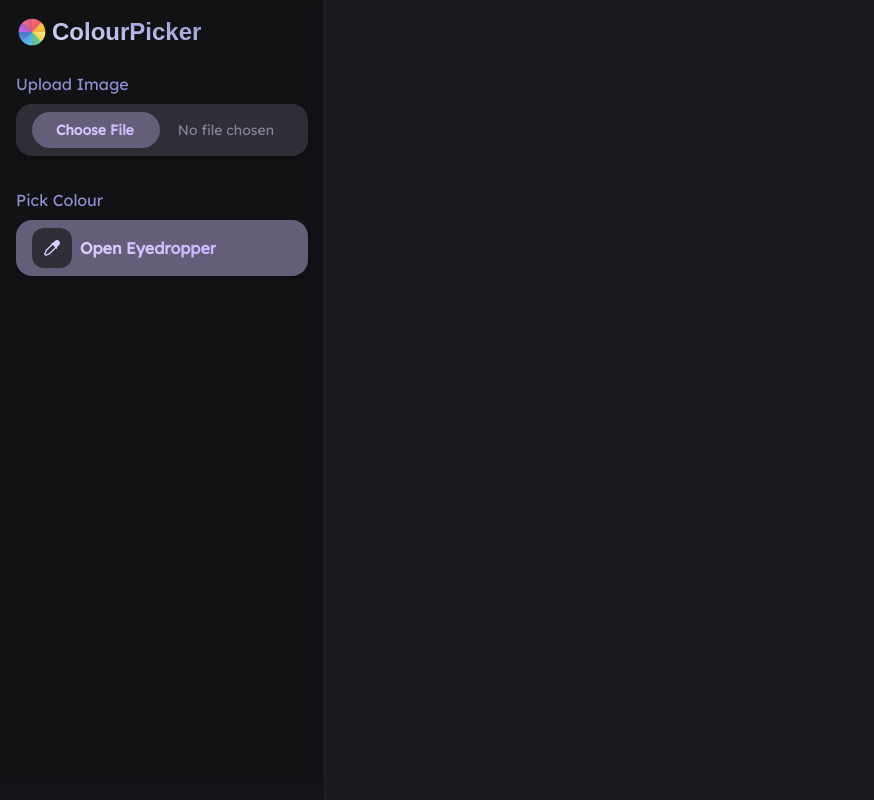
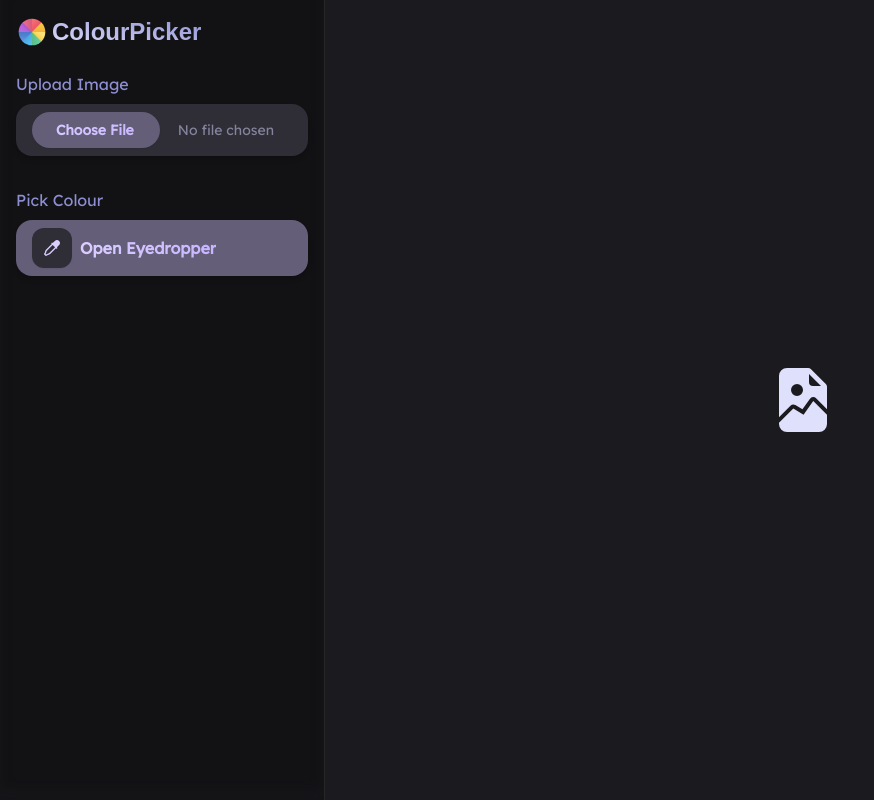
Before and after one commit to yousefelassal/image-color-picker, a React (Vite) app: page / in a window 1280 px wide. Shown: the whole page, without its empty margins (0-874 px from the left). Built offline with nearby package versions, Linux system fonts and the light colour scheme; a web font is replaced by a local one.

Commit message:
handle image upload

```diff
--- a/src/App.jsx
+++ b/src/App.jsx
@@ -4,7 +4,17 @@
 
 const App = () => {
   const [color, setColor] = useState("#DFE0FB");
-  const [imgae, setImage] = useState(null);
+  const [image, setImage] = useState(null);
+
+  const openEyedropper = async () => {
+    let eyeDropper = new EyeDropper();
+    const { sRGBHex } = await eyeDropper.open();
+    setColor(sRGBHex);
+  };
+
+  const handleFile = (e) => {
+    setImage(URL.createObjectURL(e.target.files[0]));
+  };
 
   return (
     <div className="container">
@@ -13,11 +23,33 @@
           <img src="/favicon.svg" alt="logo" width="32px"/>
           <h1 className="text-2xl font-bold bg-clip-text text-transparent hover:cursor-default bg-gradient-to-tr from-[#DFE0FB] to-[#8D8FD2]">ColourPicker</h1>
         </div>
-          <FileInput label="Upload Image"/>
-          <Eyedropper color={color} setColor={setColor}/>
+          <FileInput label="Upload Image" handleFile={handleFile}/>
+          <Eyedropper openEyedropper={openEyedropper}/>
       </div>
-      <div className="bg-[#1b1b1f]">
-
+      <div className="bg-[#1b1b1f] img-col">
+        { image ? (
+          <>
+            <img src={image} alt="image" />
+            <div
+              style={{
+                backgroundImage: `url(${image})`,
+              }}
+            />
+          </>
+        ) : (
+          <svg
+            stroke="currentColor"
+            fill="#DFE0FB"
+            strokeWidth="0"
+            viewBox="0 0 16 16"
+            height="4em"
+            width="4em"
+            xmlns="http://www.w3.org/2000/svg"
+          >
+            <path d="M4 0h5.293A1 1 0 0 1 10 .293L13.707 4a1 1 0 0 1 .293.707v5.586l-2.73-2.73a1 1 0 0 0-1.52.127l-1.889 2.644-1.769-1.062a1 1 0 0 0-1.222.15L2 12.292V2a2 2 0 0 1 2-2zm5.5 1.5v2a1 1 0 0 0 1 1h2l-3-3zm-1.498 4a1.5 1.5 0 1 0-3 0 1.5 1.5 0 0 0 3 0z"></path>
+            <path d="M10.564 8.27 14 11.708V14a2 2 0 0 1-2 2H4a2 2 0 0 1-2-2v-.293l3.578-3.577 2.56 1.536 2.426-3.395z"></path>
+          </svg>
+        )}
       </div>
     </div>
   );
--- a/src/components/Eyedropper.jsx
+++ b/src/components/Eyedropper.jsx
@@ -1,6 +1,6 @@
 import { motion } from "framer-motion"
 
-const Eyedropper = ({ color, setColor }) => {
+const Eyedropper = ({ openEyedropper }) => {
     return (
         <div className="mt-8 flex flex-col gap-2">
             <h2 className="text-[#8D8FD2]">Pick Colour</h2>
@@ -8,6 +8,7 @@
                 className="flex items-center gap-2 bg-[#655E79] rounded-2xl px-4 py-2 shadow-md hover:bg-[#72698c] group"
                 whileHover={{ scale: 1.02 }}
                 whileTap={{ scale: 0.95 }}
+                onClick={openEyedropper}
             >
                 <motion.div
                     className="flex gap-1 items-center w-10 h-10 justify-center p-[0.65rem] bg-[#2F2D36] group-hover:bg-[#454350] rounded-xl shadow-sm"
--- a/src/components/FileInput.jsx
+++ b/src/components/FileInput.jsx
@@ -1,6 +1,6 @@
 import { motion } from "framer-motion";
 
-const FileInput = ({label}) => {
+const FileInput = ({label, handleFile}) => {
     return (
         <div className="flex-col mt-6 flex gap-2 justify-center">
             <label htmlFor="img" className="text-[#8D8FD2]">{label}</label>
@@ -10,13 +10,15 @@
               whileHover={{ scale: 1.02 }}
               whileTap={{ scale: 0.95 }}
             >
-              <motion.input
-              id="img" type="file" className="text-[#84849D] text-sm text-grey-500
-              file:mr-5 file:py-2 file:px-6
-              file:rounded-full file:border-0 file:font-semibold
-              file:text-sm hover:cursor-pointer file:hover:cursor-pointer
-              file:bg-clip-text file:text-transparent file:bg-gradient-to-r file:from-[#DACEFF] file:to-[#C6B5FF]
-              " accept="image/*"/>
+              <input
+                id="img" type="file" className="text-[#84849D] text-sm text-grey-500
+                file:mr-5 file:py-2 file:px-6
+                file:rounded-full file:border-0 file:font-semibold
+                file:text-sm hover:cursor-pointer file:hover:cursor-pointer
+                file:bg-clip-text file:text-transparent file:bg-gradient-to-r file:from-[#DACEFF] file:to-[#C6B5FF]
+                " accept="image/*"
+                onChange={handleFile}
+              />
             </motion.div>
           </div>
         </div>
--- a/src/index.css
+++ b/src/index.css
@@ -20,7 +20,7 @@
 
 .container{
     display: grid;
-    grid-template-columns: 325px 1fr;
+    grid-template-columns: 325px calc(100vw - 325px);
     min-height: 100vh;
 }
 
@@ -28,6 +28,37 @@
     box-shadow: 0px -10px 10px 2px #16161acc inset;
 }
 
+.img-col{
+    padding: 2.4rem;
+    display: grid;
+    place-content: center;
+    position: relative;
+    overflow: hidden;
+}
+
+.img-col img{
+    width: 100%;
+    height: auto;
+    max-width: 900px;
+    margin: auto;
+    box-shadow: 0px 5px 15px rgba(0, 0, 0, 0.15);
+    position: relative;
+    z-index: 10;
+}
+
+.img-col div {
+    position: absolute;
+    inset: 0;
+    z-index: 0;
+
+    background-size: cover;
+    background-position: center;
+    scale: 1.2;
+
+    filter: blur(4px);
+    opacity: 0.5;
+  }
+
 @media screen and (max-width: 768px){
     .container{
         grid-template-columns: 100vw;
```
